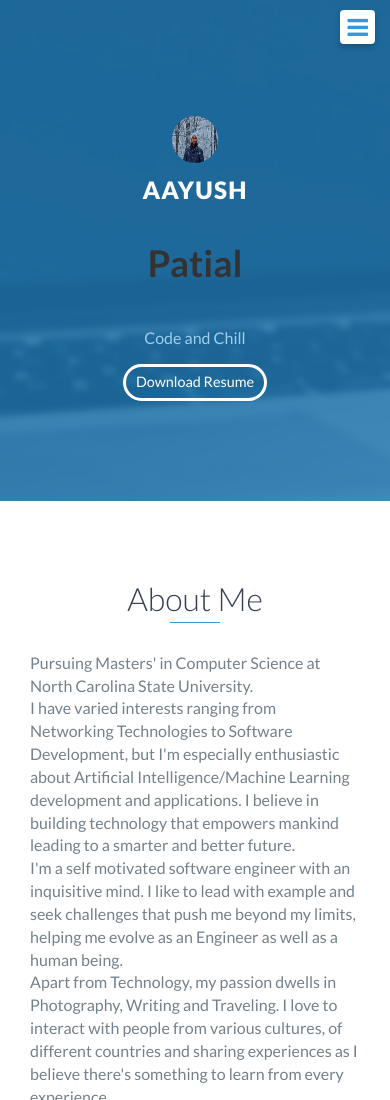
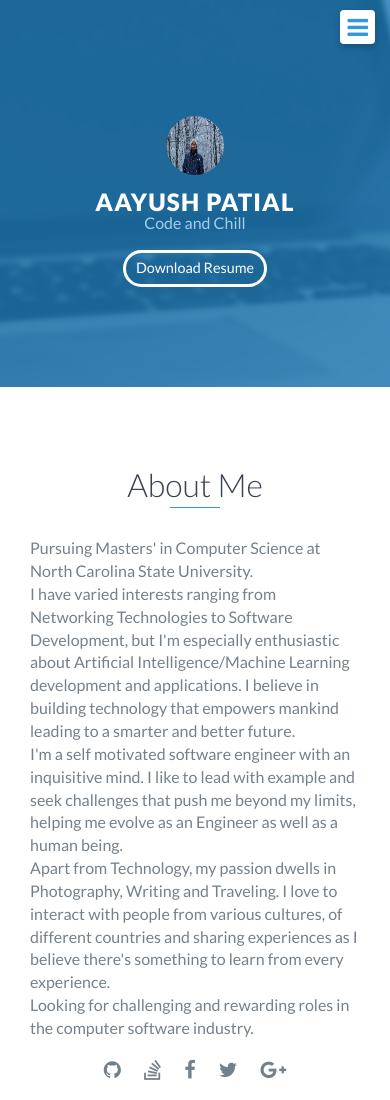
Before and after one commit to Aayush1710/Aayush1710.github.io, a website: page index.html in a window 390 px wide. Shown: the top 1100 px of the page. Drawn offline with nearby package versions, Linux system fonts and the light colour scheme.

Commit message:
image addition

```diff
--- a/css/styles.css
+++ b/css/styles.css
@@ -242,11 +242,9 @@ footer{
     background: url("../images/AP.JPG") no-repeat;
     background-size: 15vw 15vw;
     background-position: center;
-    width: 12vw;
-    height: 12vw;
-    border-radius: 6vw;
-    -webkit-border-radius: 6vw;
-    -moz-border-radius: 6vw;
+    width: 15vw;
+    height: 15vw;
+    border-radius: 8vw;
 }
 
 .skillRow {
@@ -668,10 +666,7 @@ footer{
         top:auto
     }
     #lead-content h1{
-        font-size:2.5em
-    }
-    #lead-content h3{
-        font-size:3.3em
+        font-size:3em
     }
     #lead-content h2{
         font-size:1.75em
@@ -707,10 +702,7 @@ footer{
         margin-bottom:10px
     }
     #lead-content h1{
-        font-size:1.7em
-    }
-    #lead-content h3{
-        font-size:2.3em
+        font-size:2em
     }
     #lead-content h2{
         font-size:1.3em
--- a/index.html
+++ b/index.html
@@ -45,8 +45,7 @@
 
             <div id="DP" class="DP"></div>
 
-            <h1>Aayush</h1>
-            <h3>Patial</h3>
+            <h1>Aayush Patial</h1>
             <h2>Code and Chill</h2>
 
 
```
